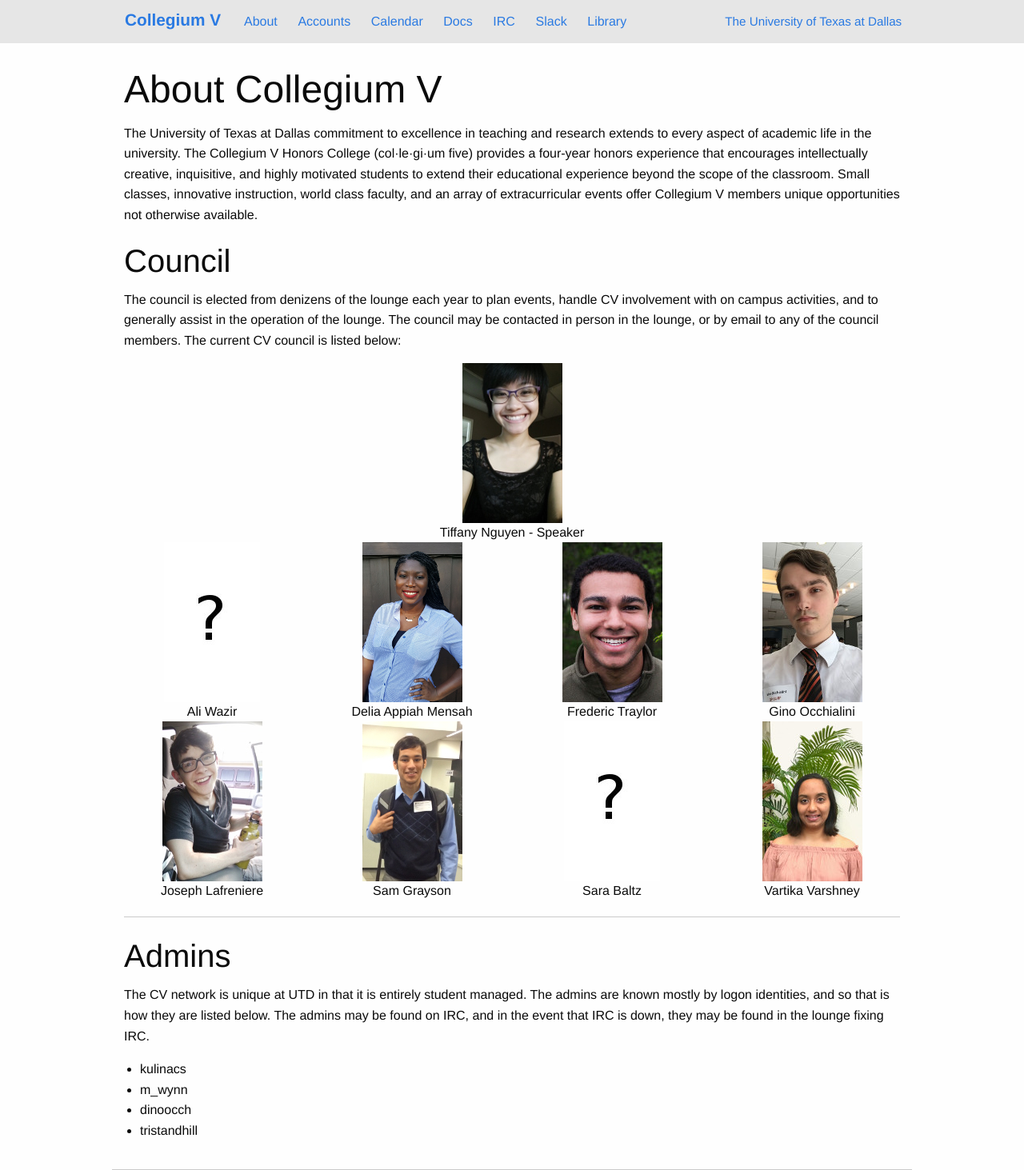
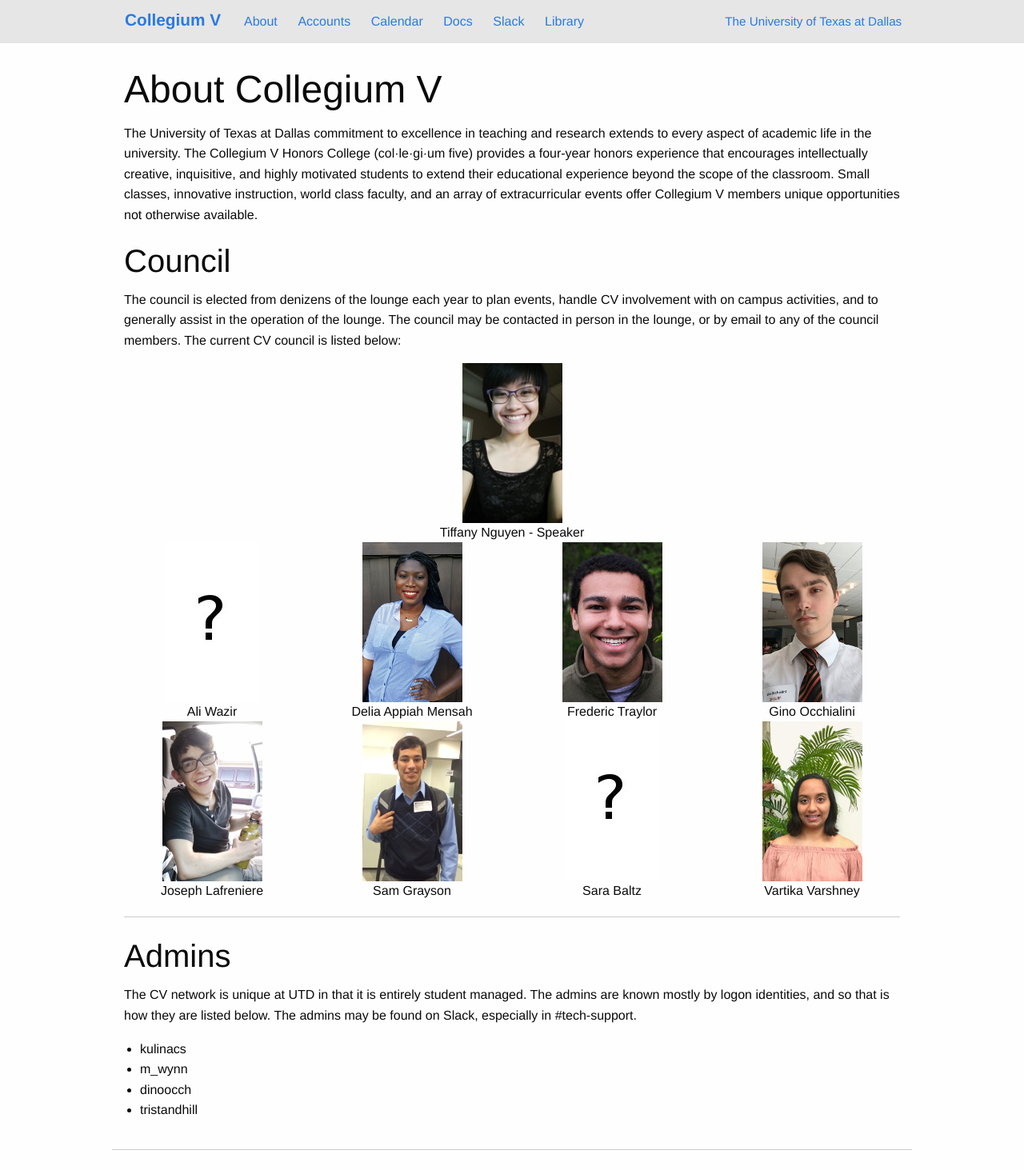
Before and after one commit to collegiumv/cv_jekyll, a Jekyll site: the page built from pages/about.html, in a window 1280 px wide. Shown: the whole page at 80% size. Built offline with Jekyll 4.4.1, drawn with Linux system fonts in a browser that asks for light colours; after the commit the page ends 1438 px from its top, so only the background shows below that.

Commit message:
Update communication methods

```diff
--- a/_includes/header.html
+++ b/_includes/header.html
@@ -12,8 +12,7 @@
                     <li><a href="http://account.collegiumv.org/">Accounts</a></li>
                     <li><a href="/pages/calendar/">Calendar</a></li>
                     <li><a href="http://doc.collegiumv.org">Docs</a></li>
-                    <li><a href="http://irc.collegiumv.org/">IRC</a></li>
-		    <li><a href="http://collegiumv.slack.com/">Slack</a></li>
+                    <li><a href="http://collegiumv.slack.com/">Slack</a></li>
                     <li><a href="http://collegiumv.librarika.com/search/">Library</a></li>
                 </ul>
             </div>
--- a/_includes/sidebar.html
+++ b/_includes/sidebar.html
@@ -12,7 +12,7 @@
                 <p>Check out the code that runs our network, add your own contributions, and see what we're up to.</p>
                 <hr/>
             {% endif %}
-            <a href="#">IRC</a><br/>
+            <a href="https://collegiumv.slack.com/">Slack</a><br/>
             <p>Hang out with other CVers in our digital lounge.</p>
         </div>
     </div>
--- a/pages/about.html
+++ b/pages/about.html
@@ -57,7 +57,7 @@ layout: page
 <h2>Admins</h2>
 
 <p>
-    The CV network is unique at UTD in that it is entirely student managed.  The admins are known mostly by logon identities, and so that is how they are listed below.  The admins may be found on IRC, and in the event that IRC is down, they may be found in the lounge fixing IRC.
+    The CV network is unique at UTD in that it is entirely student managed.  The admins are known mostly by logon identities, and so that is how they are listed below.  The admins may be found on Slack, especially in #tech-support.
 </p>
 <ul>
     <li>kulinacs</li>
```
